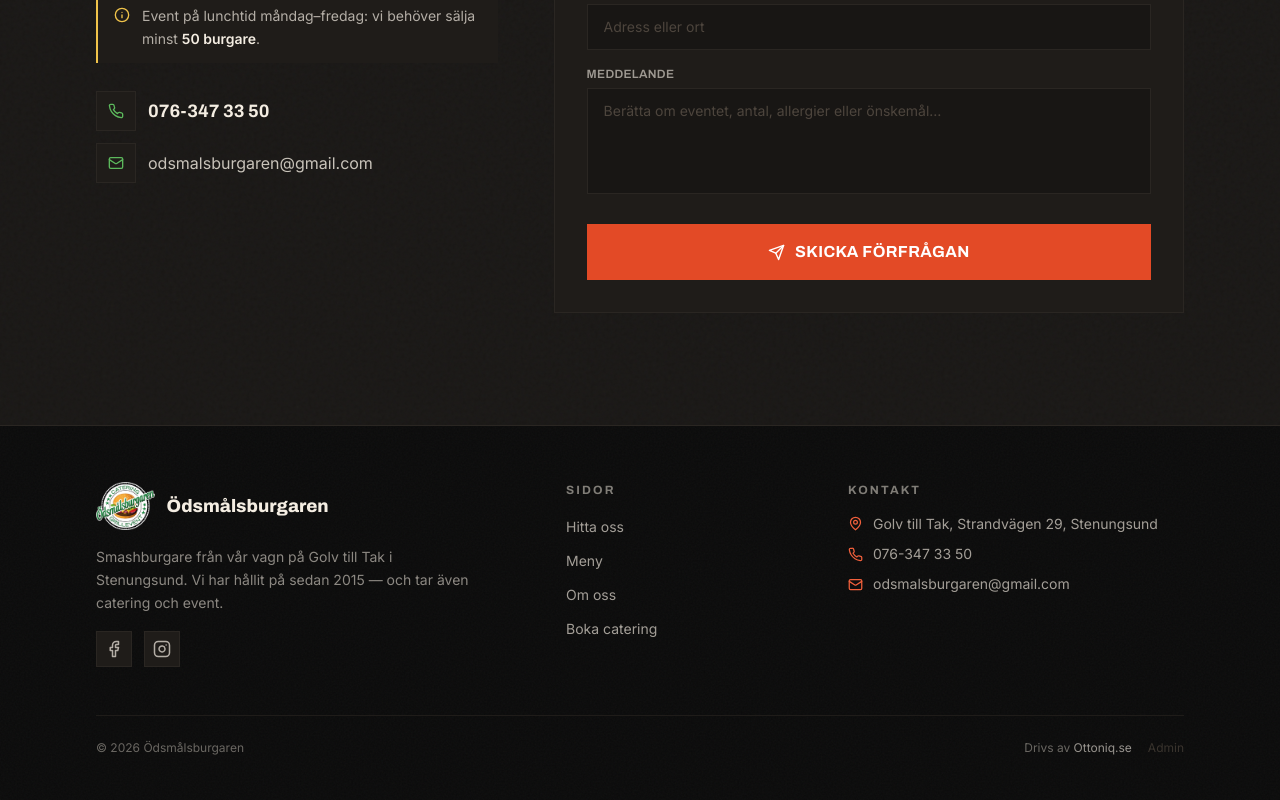
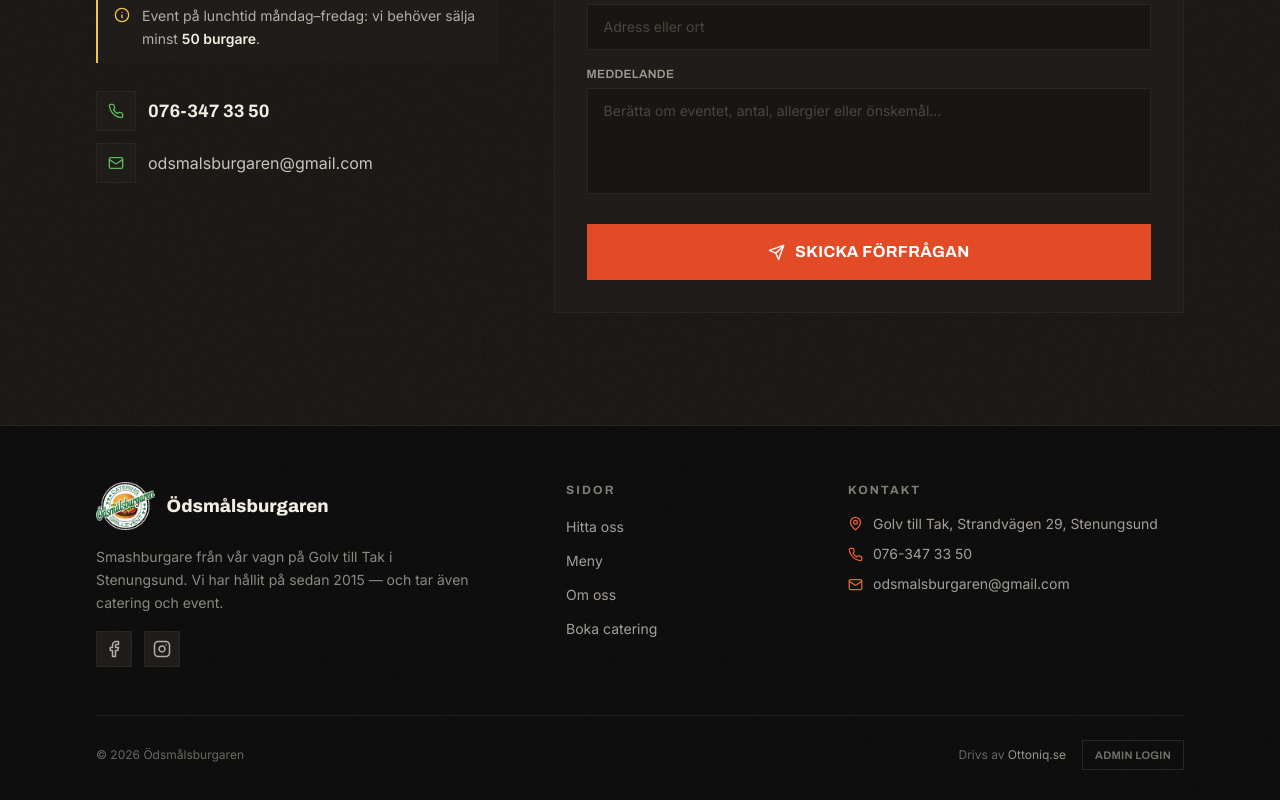
Before and after one commit to ottotf-gif/Burgare, a React (Vite) app: page / in a window 1280 px wide. Shown: the part 4333-5133 px from the top of the page. Built offline with nearby package versions, Linux system fonts and the light colour scheme; no server answers; the database is empty.

Commit message:
Add discreet admin login button

```diff
--- a/src/components/Footer.tsx
+++ b/src/components/Footer.tsx
@@ -114,9 +114,9 @@ export default function Footer({ onAdminClick }: FooterProps) {
             </p>
             <button
               onClick={onAdminClick}
-              className="font-body text-xs text-coal-600 hover:text-coal-500 transition-colors"
+              className="font-display text-[11px] font-600 uppercase tracking-wide text-cream/45 hover:text-cream border border-coal-700 hover:border-coal-500 px-3 py-1.5 transition-colors"
             >
-              Admin
+              Admin login
             </button>
           </div>
         </div>
```
